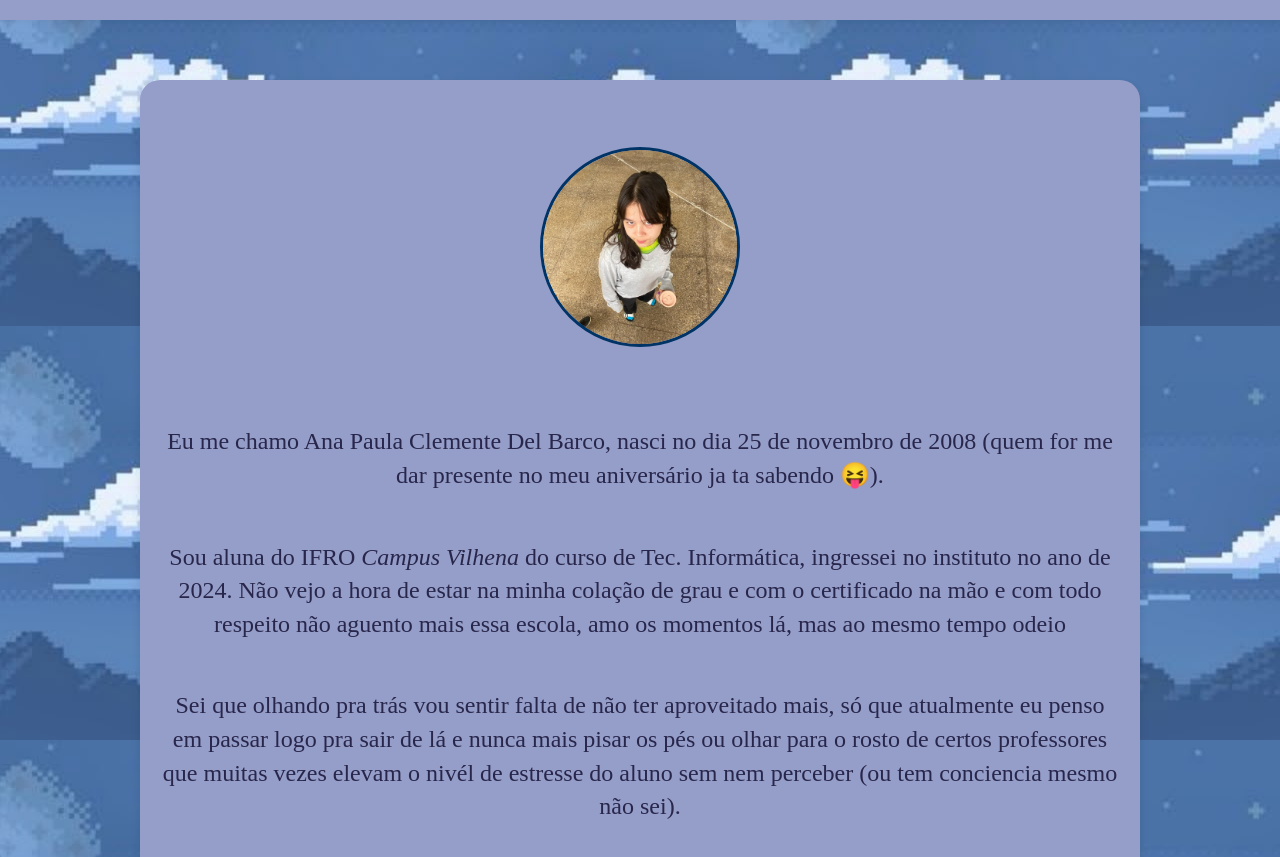
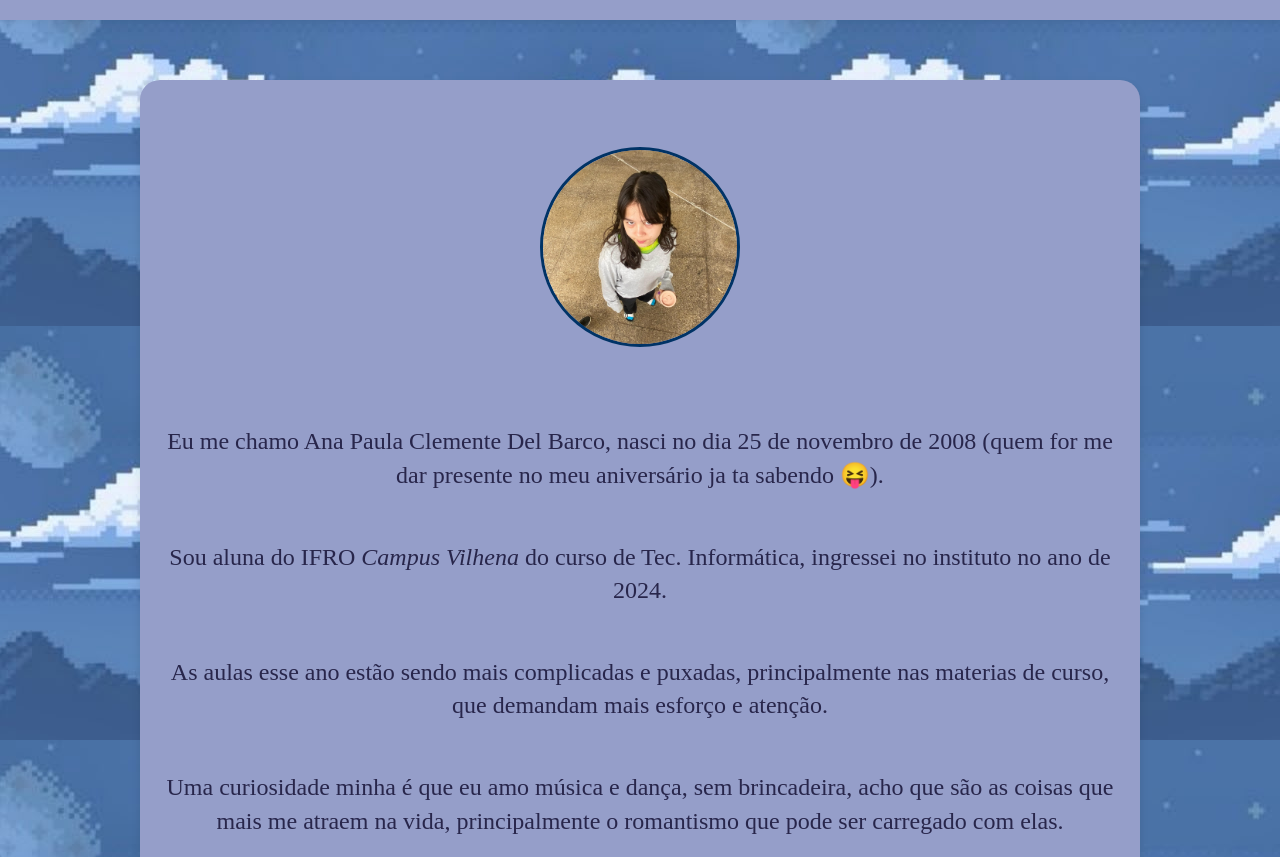
Before and after one commit to AnaPaula123416/front-end-I, a plain HTML site: page 2bimestre/portifólio/sobree.html in a window 1280 px wide. Shown: the part 88-945 px from the top of the page. Drawn offline with Linux system fonts and the light colour scheme.

Commit message:
ultimo comit se deus quiser

```diff
--- a/2bimestre/portifólio/sobree.html
+++ b/2bimestre/portifólio/sobree.html
@@ -31,13 +31,11 @@
                     presente no meu aniversário ja ta sabendo 😝). </p>
 
                 <p>Sou aluna do IFRO <i>Campus Vilhena</i> do curso de Tec. Informática, ingressei no instituto no ano
-                    de 2024. Não vejo a hora de estar na minha colação de grau e com o certificado na mão e com todo
-                    respeito não aguento mais essa escola, amo os momentos lá, mas ao mesmo tempo odeio
+                    de 2024.
                 </p>
 
-                <p>Sei que olhando pra trás vou sentir falta de não ter aproveitado mais, só que atualmente eu penso em
-                    passar logo pra sair de lá e nunca mais pisar os pés ou olhar para o rosto de certos professores que
-                    muitas vezes elevam o nivél de estresse do aluno sem nem perceber (ou tem conciencia mesmo não sei).
+                <p>
+                    As aulas esse ano estão sendo mais complicadas e puxadas, principalmente nas materias de curso, que demandam mais esforço e atenção.
                 </p>
 
                 <p>Uma curiosidade minha é que eu amo música e dança, sem brincadeira, acho que são as coisas que mais
```
Also changed, not shown: 2bimestre/portifólio/home.html (+1 -1 lines).
